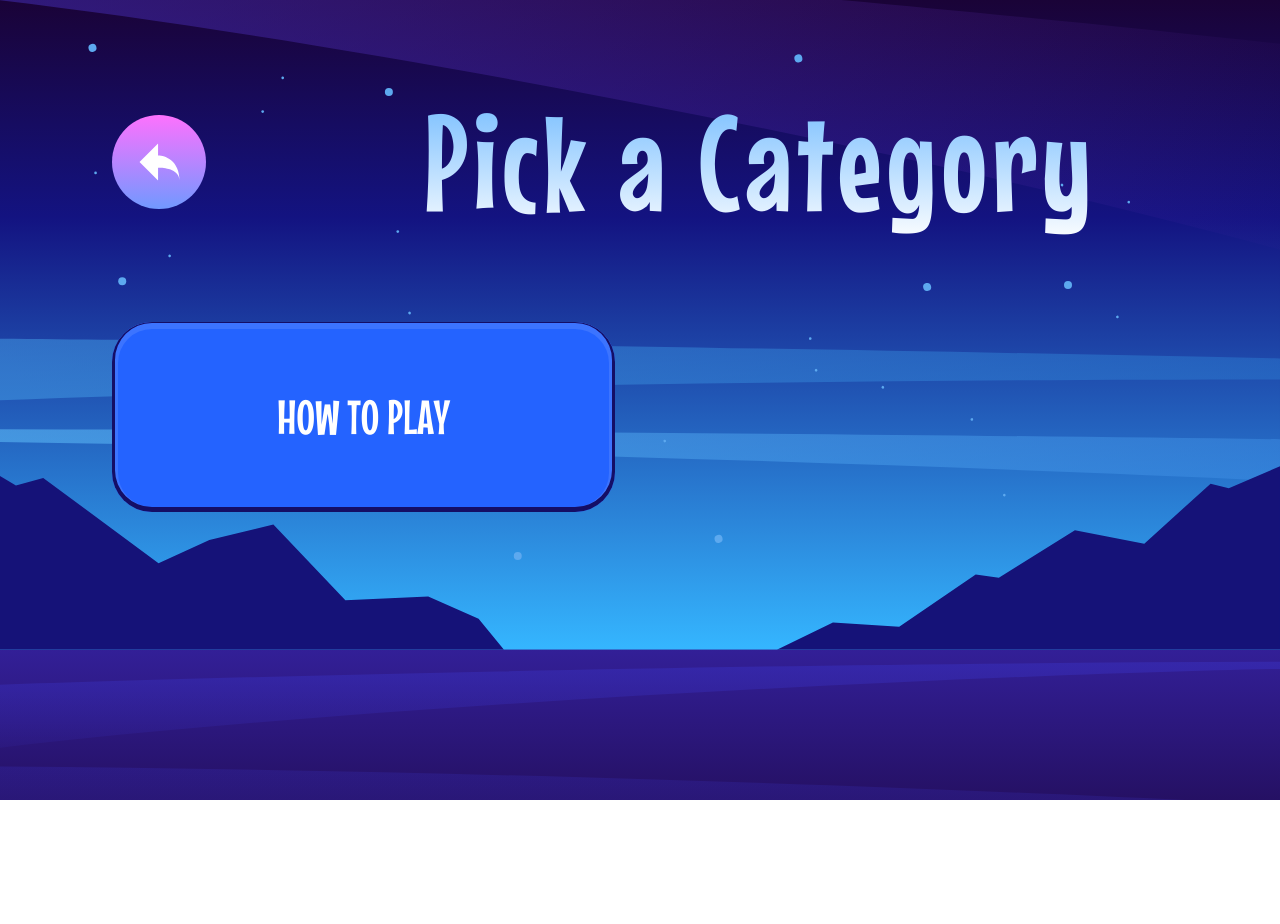
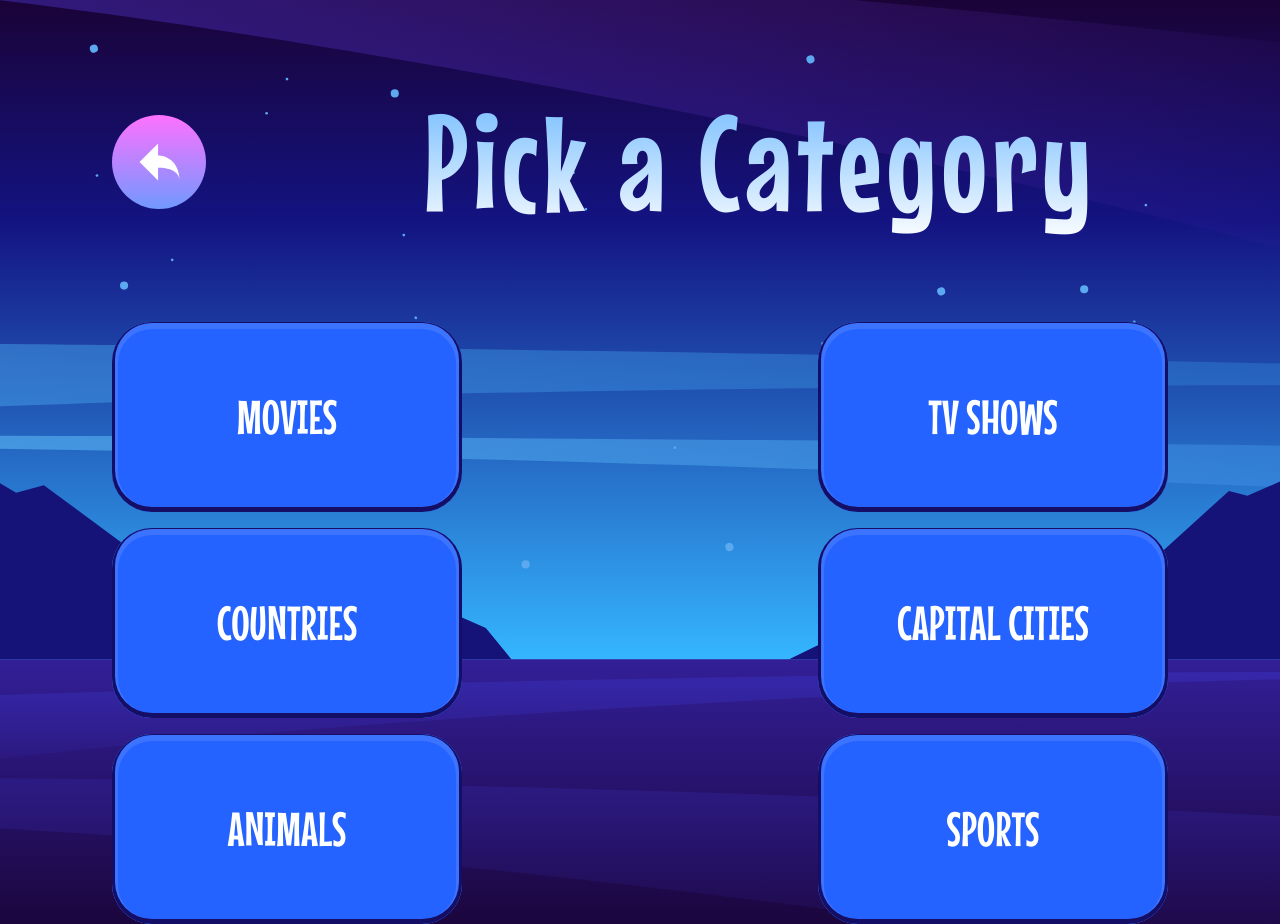
Before and after one commit to omarkarake/angularHangMan, an Angular app: page / in a window 1280 px wide. Before the commit the page ends 800 px from the top, so only its background shows below. Built offline with nearby package versions, Linux system fonts and the light colour scheme.

Commit message:
implementing: done implementing the pick category

```diff
--- a/src/app/pages/pick-category/pick-category.component.html
+++ b/src/app/pages/pick-category/pick-category.component.html
@@ -2,14 +2,59 @@
   class="min-h-screen max-h-[100%] w-[100%] font-mouseMemoirs px-[26px] pt-8 md:px-[48px] md:pt-[61px] lg:px-[112px] lg:pt-[80px]"
 >
   <app-navigatio-header />
-  <div class="w-[100%] mt-[79px]">
+  <div class="w-[100%] mt-[79px] flex flex-col gap-4 md:flex-row flex-wrap md:justify-between">
     <div
-      class="w-[100%] h-[77px] lg:w-[503px] lg:h-[190px] bg-blue rounded-[20px] lg:rounded-[40px] text-white text-heading-m shadow-inner-custom-top-btn cursor-pointer"
+      class="w-[100%] h-[77px] md:w-[324px] md:h-[182px] lg:w-[350px] lg:h-[190px] bg-blue rounded-[20px] lg:rounded-[40px] text-white text-heading-m shadow-inner-custom-top-btn cursor-pointer"
     >
       <div
         class="w-[100%] h-[100%] hover:bg-white-opacity-20 shadow-inner-custom-bottom-btn rounded-[20px] lg:rounded-[40px] flex justify-center items-center"
       >
-        <p>HOW TO PLAY</p>
+        <p>MOVIES</p>
+      </div>
+    </div>
+    <div
+      class="w-[100%] h-[77px] md:w-[324px] md:h-[182px] lg:w-[350px] lg:h-[190px] bg-blue rounded-[20px] lg:rounded-[40px] text-white text-heading-m shadow-inner-custom-top-btn cursor-pointer"
+    >
+      <div
+        class="w-[100%] h-[100%] hover:bg-white-opacity-20 shadow-inner-custom-bottom-btn rounded-[20px] lg:rounded-[40px] flex justify-center items-center"
+      >
+        <p>TV SHOWS</p>
+      </div>
+    </div>
+    <div
+      class="w-[100%] h-[77px] md:w-[324px] md:h-[182px] lg:w-[350px] lg:h-[190px] bg-blue rounded-[20px] lg:rounded-[40px] text-white text-heading-m shadow-inner-custom-top-btn cursor-pointer"
+    >
+      <div
+        class="w-[100%] h-[100%] hover:bg-white-opacity-20 shadow-inner-custom-bottom-btn rounded-[20px] lg:rounded-[40px] flex justify-center items-center"
+      >
+        <p>COUNTRIES</p>
+      </div>
+    </div>
+    <div
+      class="w-[100%] h-[77px] md:w-[324px] md:h-[182px] lg:w-[350px] lg:h-[190px] bg-blue rounded-[20px] lg:rounded-[40px] text-white text-heading-m shadow-inner-custom-top-btn cursor-pointer"
+    >
+      <div
+        class="w-[100%] h-[100%] hover:bg-white-opacity-20 shadow-inner-custom-bottom-btn rounded-[20px] lg:rounded-[40px] flex justify-center items-center"
+      >
+        <p>CAPITAL CITIES</p>
+      </div>
+    </div>
+    <div
+      class="w-[100%] h-[77px] md:w-[324px] md:h-[182px] lg:w-[350px] lg:h-[190px] bg-blue rounded-[20px] lg:rounded-[40px] text-white text-heading-m shadow-inner-custom-top-btn cursor-pointer"
+    >
+      <div
+        class="w-[100%] h-[100%] hover:bg-white-opacity-20 shadow-inner-custom-bottom-btn rounded-[20px] lg:rounded-[40px] flex justify-center items-center"
+      >
+        <p>ANIMALS</p>
+      </div>
+    </div>
+    <div
+      class="w-[100%] h-[77px] md:w-[324px] md:h-[182px] lg:w-[350px] lg:h-[190px] bg-blue rounded-[20px] lg:rounded-[40px] text-white text-heading-m shadow-inner-custom-top-btn cursor-pointer"
+    >
+      <div
+        class="w-[100%] h-[100%] hover:bg-white-opacity-20 shadow-inner-custom-bottom-btn rounded-[20px] lg:rounded-[40px] flex justify-center items-center"
+      >
+        <p>SPORTS</p>
       </div>
     </div>
   </div>
```
